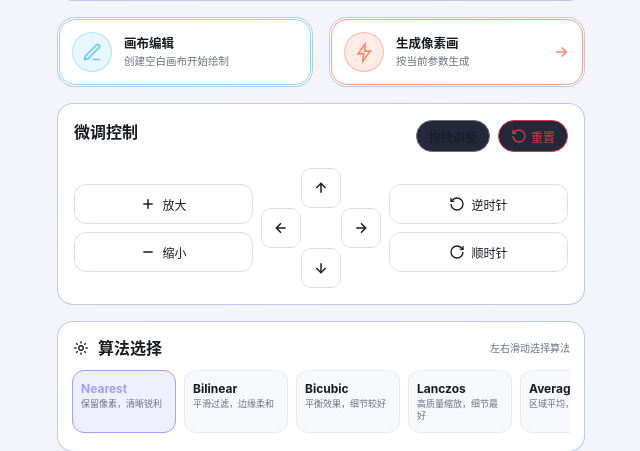
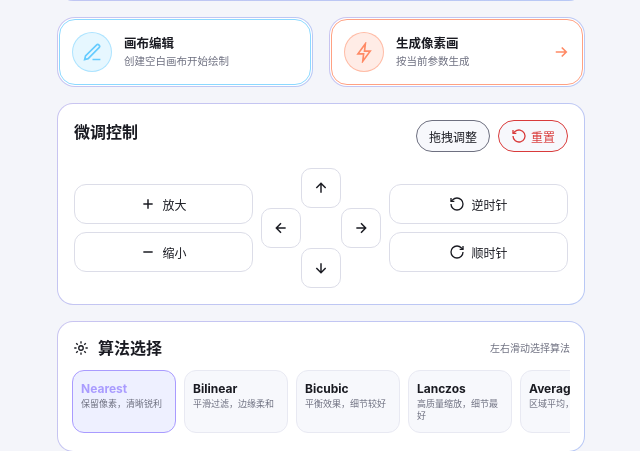
Before and after one commit to YYGYLTY/PixelColorPicker, a web app: page / in a window 1280 px wide. Shown: the part 737-1188 px from the top of the page, without its empty margins (319-959 px from the left). Run offline with its HTML, style and script files only (its server is not run), Linux system fonts and the light colour scheme; data that the repository does not hold is empty.

Commit message:
fix(web): 修复生成/拖拽/滚动/浅色按钮，编辑器加载已生成像素画
- generate: 先重置变换再采样，且末尾重绘（之前生成后展示框停在原图）
- 拖拽: 改用 dragAdjustBy（边界动态计算 + winW/srcW 系数 + 负号），同 MainViewModel
- 滚轮: 改用 dragAdjustZoom（缩放后重新约束 offset）
- 预览框: touch-action 仅「拖拽调整」开启时生效，否则可正常上下滑动
- pcp-pill: 背景硬编码 #25283B -> BgCardSecondary（同 PillButton），修复浅色主题黑胶囊
- openEditor: 优先加载已生成像素画（同 MainViewModel.openEditor），空白画布才新建

```diff
--- a/web/css/home.css
+++ b/web/css/home.css
@@ -232,7 +232,7 @@
 
 /* ---------- 3. 展示框 ---------- */
 .pcp-display-box {
-  touch-action: none; /* 拖动调整时不要触发页面滚动 */
+
   position: relative;
   border-radius: 16px;
   overflow: hidden;
@@ -242,6 +242,12 @@
   background: var(--pcp-BgCardSecondary);
   animation: displayExpand 0.42s var(--pcp-decelerate) both;
 }
+
+/* 仅开启「拖拽调整」时才禁用页面滚动，否则预览区无法上下滑动 */
+.pcp-display-box.is-drag {
+  touch-action: none;
+}
+
 
 @keyframes displayExpand {
   from { transform: scale(0.97); opacity: 0.6; }
@@ -511,7 +517,9 @@
 .pcp-pill {
   height: 32px;
   border-radius: 16px;
-  background: #25283B;
+  /* [对齐 App] PillButton 用的是 PcpColors.BgCardSecondary（双色变量），
+     原先硬编码 #25283B 导致浅色主题下还是黑胶囊 */
+  background: var(--pcp-BgCardSecondary);
   border: 1px solid var(--pcp-TextSecondary);
   color: var(--pcp-TextPrimary);
   font-family: inherit;
```
